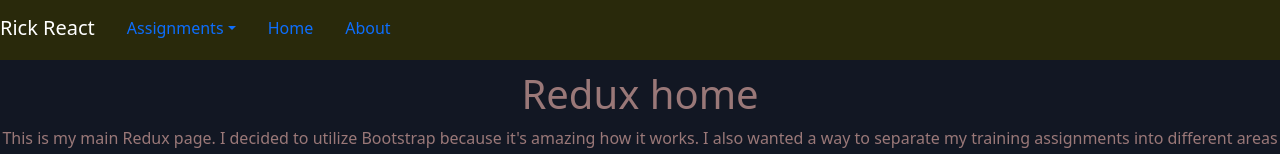
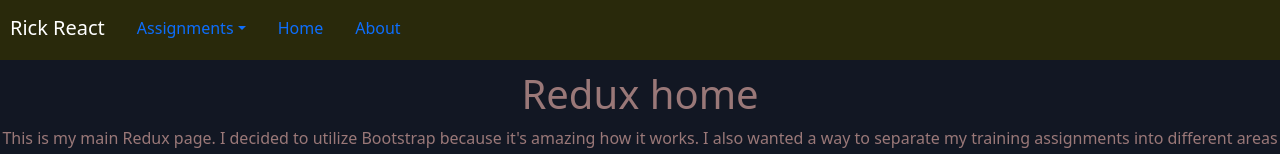
Before and after one commit to RickF71/redux-code, a React (Create React App) app: page / in a window 1280 px wide. Shown: the top 154 px of the page. Built offline with nearby package versions, Linux system fonts and the light colour scheme.

Commit message:
fixed padding on menu

```diff
--- a/src/App.js
+++ b/src/App.js
@@ -40,7 +40,7 @@ function App() {
       <Router>
           <Container fluid style={containerStyle}>
             <Navbar className="navigation" fixed="top" expand="lg" >
-            <Navbar.Brand href="/reduxhome" style={{color:"white"}}>Rick React</Navbar.Brand>
+            <Navbar.Brand href="/reduxhome" style={{color:"white", paddingLeft:"10px"}}>Rick React</Navbar.Brand>
             <NavDropdown title="Assignments" id="basic-nav-dropdown">
 
             <NavDropdown.Item><Link to="/favecolor">Favorite Color</Link></NavDropdown.Item>
```
